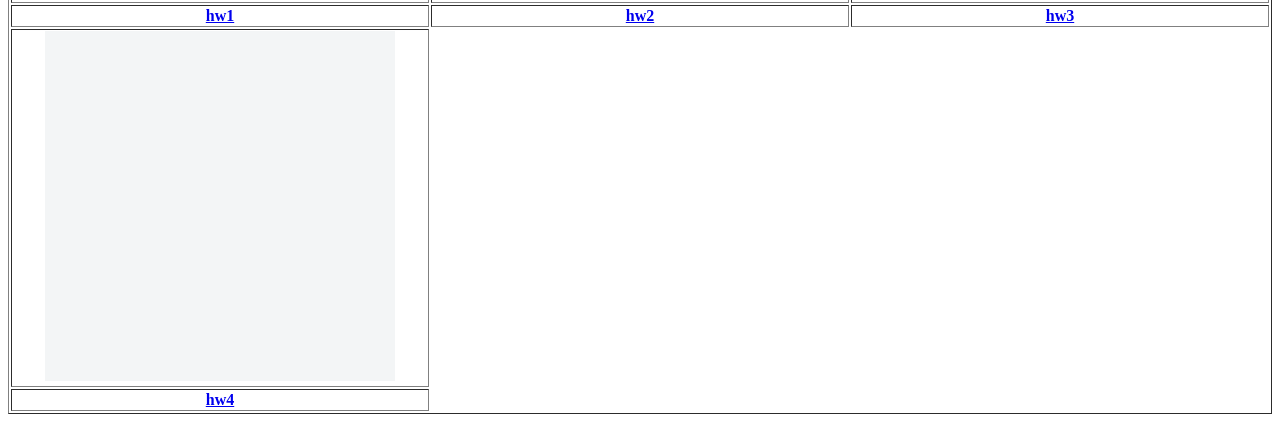
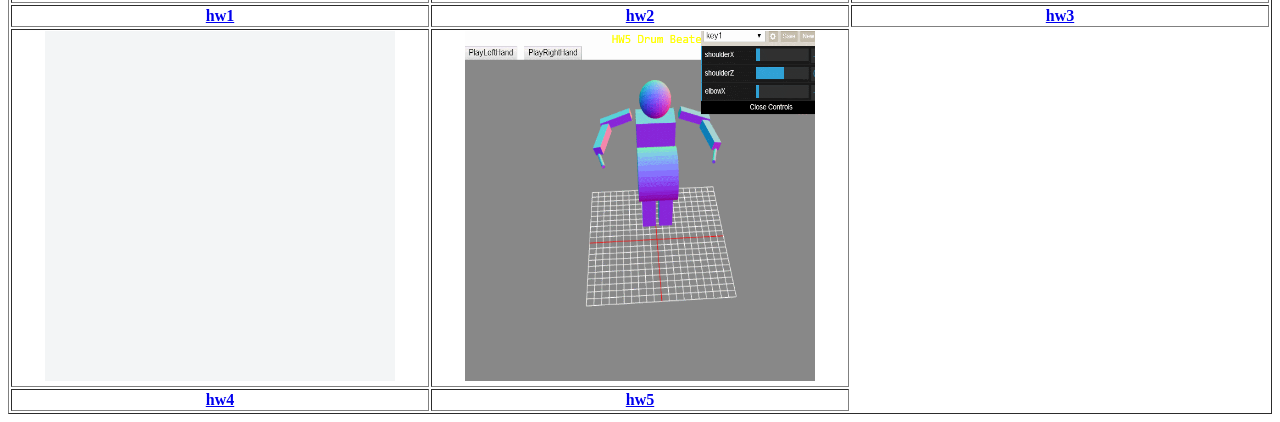
Before and after one commit to CorrectUser/gameProgram, a plain HTML site: page index.html in a window 1280 px wide. Shown: the part 384-806 px from the top of the page. Drawn offline with Linux system fonts and the light colour scheme.

Commit message:
Add files via upload

```diff
--- a/index.html
+++ b/index.html
@@ -21,9 +21,11 @@ ThreeJS Tutorial Set
  </tr>
  <tr>
    <th><img src = "hw4.gif" style="width:350px;height:350px;"></th>
+   <th><img src = "hw5.gif" style="width:350px;height:350px;"></th>
  </tr>
  <tr>
    <th><a href = "https://correctuser.github.io/gameProgram/hw4.html">hw4</a></th>
+   <th><a href = "https://correctuser.github.io/gameProgram/hw5.html">hw5</a></th>
  </tr>
 </table>
 </div>
```
